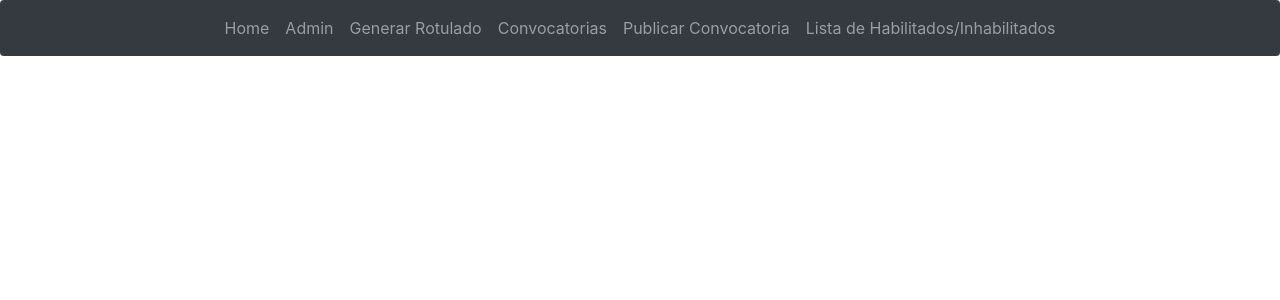
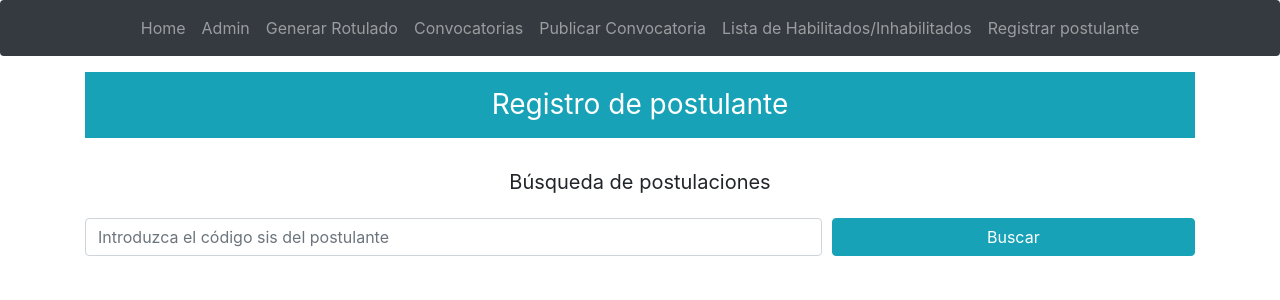
Before and after one commit to EliceoJoel/Cliente-TIS, a React (Create React App) app: page /postulant_register in a window 1280 px wide. Shown: the top 300 px of the page. Built offline with nearby package versions, Linux system fonts and the light colour scheme.

Commit message:
create frontend register postulant

```diff
--- a/src/App.js
+++ b/src/App.js
@@ -8,6 +8,7 @@ import Generate_Rotulado from './components/Generate_Rotulado'
 import List from './components/List'
 import Post from './components/Post'
 import Enabled_list from './components/Enabled_list'
+import Postulant_Register from './components/Postulant_Register'
 
 
 
@@ -24,9 +25,7 @@ class App extends Component {
             <Route exact path="/list" component={List} />
             <Route exact path="/post" component={Post} />
             <Route exact path="/enabled_list" component={Enabled_list} />
-
-
-
+            <Route exact path="/postulant_register" component={Postulant_Register} />
           </div>
         </div>
       </Router>
--- a/src/components/Navbar.js
+++ b/src/components/Navbar.js
@@ -34,6 +34,11 @@ class Landing extends Component {
         <li className = "nav-item">
           <Link to ="/enabled_list" className= "nav-link">
             Lista de Habilitados/Inhabilitados
+          </Link>
+        </li>
+        <li className = "nav-item">
+          <Link to ="/postulant_register" className= "nav-link">
+            Registrar postulante
           </Link>
         </li>
 
--- /dev/null
+++ b/src/components/Postulant_Register.js
@@ -0,0 +1,208 @@
+import React, { Component } from 'react'
+
+class PostulantRegister extends Component {
+    constructor() {
+        var fecha = new Date()
+        super()
+        this.state = {
+            sis_code:"",
+            sis_code_error:"",
+            documents:"",
+            documents_error:"",
+            date:fecha.getDate()+"/"+(fecha.getMonth()+1)+"/"+fecha.getFullYear()+" - "+fecha.getHours()+":"+fecha.getMinutes(),
+            date_error:"",
+            showList:false,
+            showDocuments:false,
+            showSubmit:false
+
+        }
+        this.onChange = this.onChange.bind(this)
+        this.onSubmit = this.onSubmit.bind(this)
+    }
+
+    validSis(){
+        if(this.state.sis_code === ''){
+            this.setState({sis_code_error:'Campo vacio'})
+        }
+        else if(this.state.sis_code.length > 9  || isNaN(this.state.sis_code)){
+            this.setState({sis_code_error:'Código sis incorrecto'})
+        }
+        else{
+            return true
+        }
+    }
+
+    validDoc(){
+        if(this.state.documents === ''){
+            this.setState({documents_error:'Campo vacio'})
+        }
+        else if(this.state.documents > 2 || isNaN(this.state.documents)){
+            this.setState({documents_error:'Numero de documentos incorrecto o demasiado grande'})
+    }
+        else if(this.state.date === ''){
+                this.setState({date_error:'Campo vacio'})
+        }
+        else{
+            return true
+        }
+    }
+
+    onSubmit(e){
+        e.preventDefault()
+        if(this.validDoc()){
+
+        }
+    }
+
+    onChange(e){
+        if(e.target.name === 'sis_code'){
+           this.setState({showList:false, showData:false, showSubmit:false})
+        }
+        this.setState({ [e.target.name]: e.target.value })
+        this.setState({
+            sis_code_error: '',
+            documents_error: '',
+            date_error: ''
+        })
+    }
+
+    search(){
+        if(this.validSis()){
+           this.setState({showList:true})
+        }
+    }
+
+    generar(){
+       this.setState({showData:true})
+       this.setState({showSubmit:true})
+    }
+
+    render() {
+        return (
+            <div className="justify-content-center">
+                <h1 className="h3 font-weight-normal text-center mt-3 p-3 bg-info text-white">
+                   Registro de postulante
+                </h1>
+                <form onSubmit={this.onSubmit}>
+                    <div className="form-row">
+                        <h3 className="h5 col-md-12 my-4 font-weight-normal text-center">
+                                Búsqueda de postulaciones
+                        </h3>
+                        <div className="form-group col-md-8">
+                            <input
+                              type="text"
+                              name="sis_code"
+                              className="form-control"
+                              placeholder="Introduzca el código sis del postulante"
+                              value={this.state.sis_code}
+                              onChange={this.onChange}
+                            />
+                            <p style={{color:"red"}}>{this.state.sis_code_error}</p>
+                        </div>
+                        <div className="col-md-4">
+                           <button type="button" className="col btn btn-info mb-2" onClick={()=>this.search()}>Buscar</button>
+                        </div>
+                        {this.state.showList?
+                            <div className="form-row col-md-12">
+                                <div className="col-md-4">
+                                   <button type="button" className="col btn btn-outline-info mb-2" onClick={()=>this.generar()}>pos1</button>
+                                </div>
+                                <div className="col-md-4">
+                                   <button type="button" className="col btn btn-outline-info mb-2" onClick={()=>this.generar()}>pos2</button>
+                                </div>
+                                <div className="col-md-4">
+                                   <button type="button" className="col btn btn-outline-info mb-2" onClick={()=>this.generar()}>pos3</button>
+                                </div>
+                            </div>
+                        :null
+                        }
+
+                        {this.state.showData?
+                            <div className="form-row col-md-12">
+                                <div className="form-row col-md-12">
+                                    <h3 className="h5 col-md-12 my-4 font-weight-normal text-center">
+                                        Datos del postulante
+                                    </h3>
+                                    <div className="form-group col-md-3">
+                                        <b>Nombres:</b>
+                                        <p>Eliceo</p>
+                                    </div>
+                                    <div className="form-group col-md-3">
+                                        <b>Apellido Paterno:</b>
+                                        <p>Eliceo</p>
+                                    </div>
+                                    <div className="form-group col-md-3">
+                                        <b>Apellido Materno:</b>
+                                        <p>Eliceo</p>
+                                    </div>
+                                    <div className="form-group col-md-3">
+                                        <b>Email:</b>
+                                        <p>Eliceo</p>
+                                    </div>
+                                    <div className="form-group col-md-3">
+                                        <b>Dirección:</b>
+                                        <p>Eliceo</p>
+                                    </div>
+                                    <div className="form-group col-md-3">
+                                        <b>Celular:</b>
+                                        <p>Eliceo</p>
+                                    </div>
+                                    <div className="form-group col-md-3">
+                                        <b>Cedula de identidad:</b>
+                                        <p>Eliceo</p>
+                                    </div>
+                                    <div className="form-group col-md-3">
+                                        <b>Código sis:</b>
+                                        <p>Eliceo</p>
+                                    </div>
+                                    <div className="form-group col-md-6">
+                                        <b>Convocatoria:</b>
+                                        <p>Eliceo</p>
+                                    </div>
+                                    <div className="form-group col-md-6">
+                                        <b>Auxiliatura(s):</b>
+                                        <p>Eliceo</p>
+                                    </div>
+                                </div>
+                                <h3 className="h5 col-md-12 my-4 font-weight-normal text-center">
+                                        Documentos del postulante
+                                </h3>
+                                <div className="form-group col-md-6">
+                                    <label htmlFor="documents">N° de Documentos</label>
+                                    <input
+                                      type="text"
+                                      name="documents"
+                                      className="form-control"
+                                      placeholder="Introduzca el número de documentos entregados"
+                                      value={this.state.documents}
+                                      onChange={this.onChange}
+                                    />
+                                    <p style={{color:"red"}}>{this.state.documents_error}</p>
+                                </div>
+                                <div className="form-group col-md-6">
+                                    <label htmlFor="inputPassword4">Fecha y hora de entrega</label>
+                                    <input
+                                      type="text"
+                                      name="date"
+                                      placeholder="ejemplo: 21/05/2020 - 12:45"
+                                      className="form-control"
+                                      value={this.state.date}
+                                      onChange={this.onChange}
+                                    />
+                                    <p style={{color:"red"}}>{this.state.date_error}</p>
+                                </div>
+                            </div>
+                        :null
+                        }
+                    </div>
+                    {this.state.showSubmit?
+                        <button type="submit" className="col btn btn-lg btn-info mt-2">Confirmar registro</button>
+                    :null
+                    }
+                </form>
+            </div>
+        )
+    }
+}
+
+export default PostulantRegister
```
